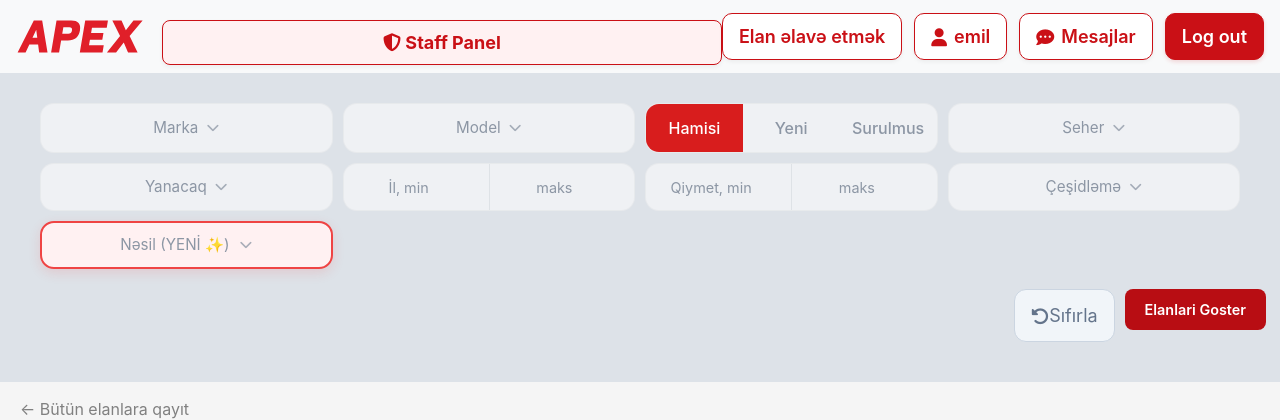
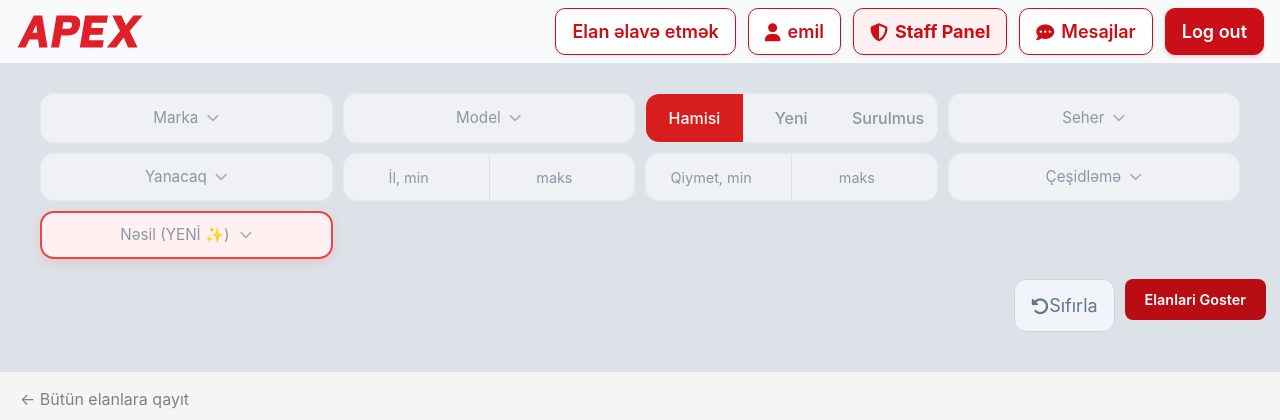
Before and after one commit to emilmustafayev642/turboaz, a Django app: page /detail/12/ in a window 1280 px wide. Shown: the top 420 px of the page. Run offline with Django 4.2, Linux system fonts and the light colour scheme; a user stored in the database is signed in; data comes from the database, SQL or seed files in the repository; both versions use the stored data as it was after the commit; some libraries are stand-ins or nearby versions.

Commit message:
Added staff panel, roles, and soft delete

```diff
--- a/static/css/staff_dashboard.css
+++ b/static/css/staff_dashboard.css
@@ -469,11 +469,27 @@
     display: inline-flex;
 }
 
+.navbar-collapse {
+    display: flex !important;
+    align-items: center !important;
+}
+
 .staff-nav-btn {
+    width: auto !important;
+    flex: 0 0 auto !important;
+    display: inline-flex !important;
+    align-items: center !important;
+    justify-content: center !important;
+    gap: 7px !important;
+    padding: 9px 18px !important;
+    margin: 0 14px 0 auto !important;
     background: #fff1f2 !important;
     border: 1.5px solid #ca1016 !important;
+    border-radius: 10px !important;
     color: #ca1016 !important;
     font-weight: 700 !important;
+    white-space: nowrap !important;
+    vertical-align: middle !important;
 }
 
 .staff-nav-btn:hover {
--- a/templates/detail.html
+++ b/templates/detail.html
@@ -26,11 +26,7 @@
             <span class="navbar-toggler-icon"></span>
         </button>
 
-        {% if user_role in 'moderator,admin,superadmin' %}
-        <a href="{% url 'staff_dashboard' %}" class="btn btn-apex-outline staff-nav-btn">
-            <i class="fa-solid fa-shield-halved"></i> Staff Panel
-        </a>
-        {% endif %}
+
 
         <div class="collapse navbar-collapse" id="navbarSupportedContent">
             <div class="auth-buttons">
@@ -39,6 +35,12 @@
                     <a href="{% url 'profile' %}" class="btn btn-apex-outline" aria-label="My profile">
                         <i class="fa-solid fa-user"></i> {{ user.username }}
                     </a>
+
+                    {% if user_role in 'moderator,admin,superadmin' %}
+                        <a href="{% url 'staff_dashboard' %}" class="btn btn-apex-outline staff-nav-btn">
+                            <i class="fa-solid fa-shield-halved"></i> Staff Panel
+                        </a>
+                    {% endif %}
 
                     <a href="{% url 'chat_inbox' %}" class="btn btn-apex-outline">
                         <i class="fa-solid fa-comment-dots"></i> Mesajlar
```
Also changed, not shown: db.sqlite3.
